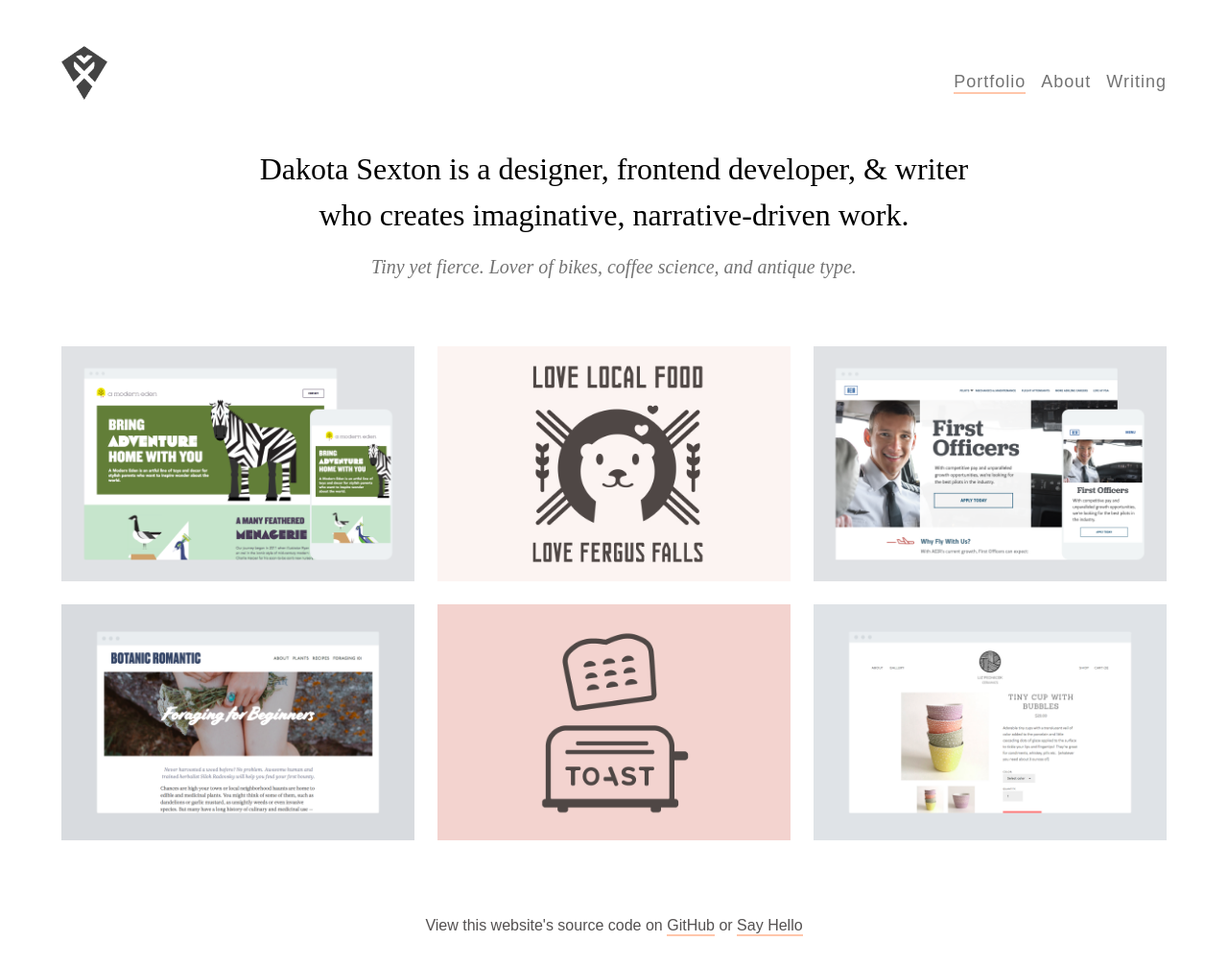
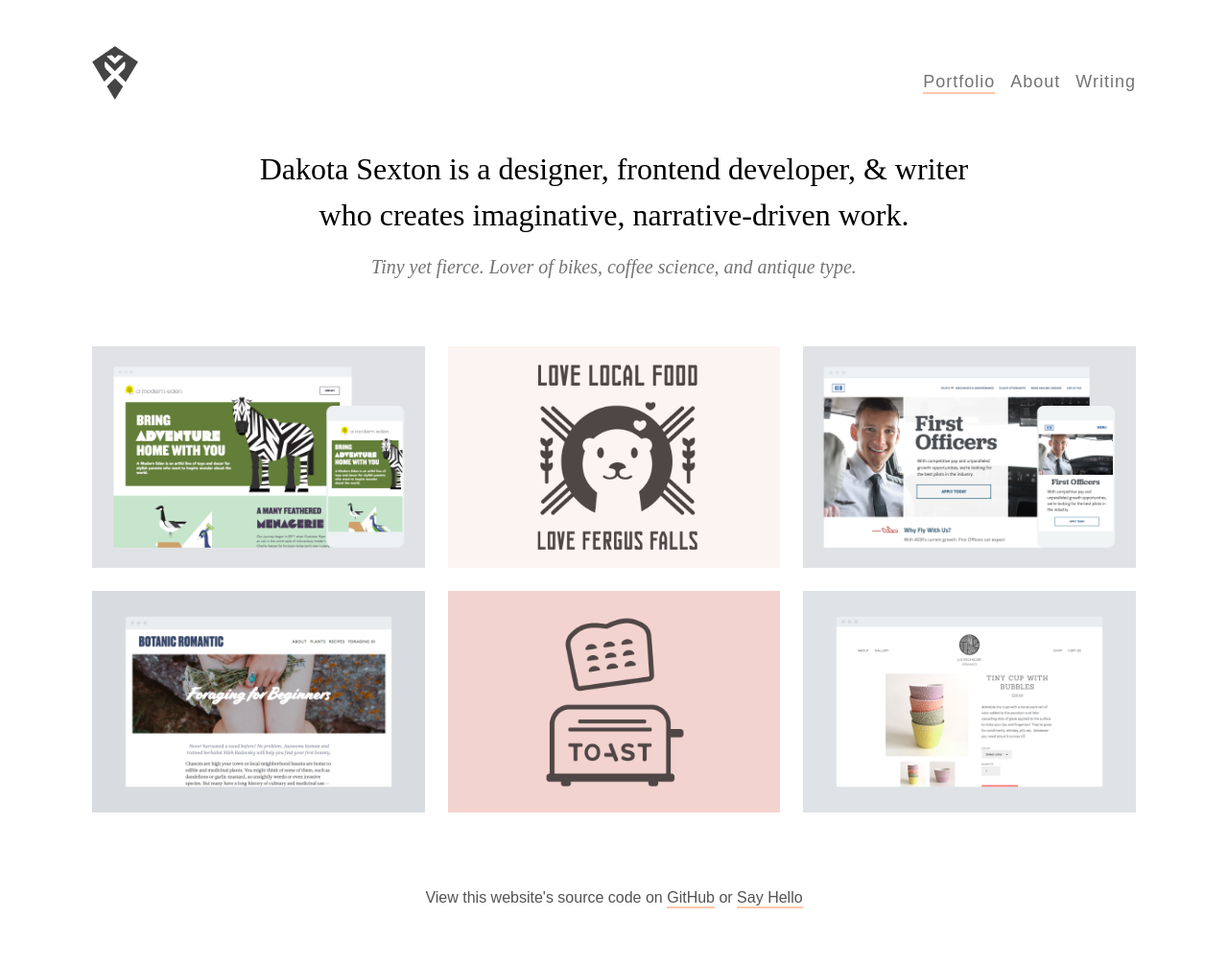
Before and after one commit to tinykite/tinykite.github.io, a Jekyll site: the page built from index.md, in a window 1280 px wide. Shown: the whole page at 96% size. Built offline with Jekyll 4.4.1, drawn with Linux system fonts in a browser that asks for light colours; some web fonts are replaced; after the commit the page ends 977 px from its top, so only the background shows below that.

Commit message:
fix: adjust max-width property

```diff
--- a/_sass/components.article-grid.scss
+++ b/_sass/components.article-grid.scss
@@ -3,7 +3,7 @@
   grid-template-columns: 1fr;
   grid-gap: 1.5em;
   padding: 0;
-  width: 90%;
+  width: 85%;
   margin: 1.5rem auto 0;
 
   @include min-width($min-width--md) {
--- a/_sass/components.site-nav.scss
+++ b/_sass/components.site-nav.scss
@@ -5,7 +5,7 @@
   margin: 3rem auto 0;
   letter-spacing: 1px;
   flex-direction: column;
-  width: 90%;
+  width: 85%;
   max-width: 90rem;
 
   @include min-width($min-width--lg) {
```
